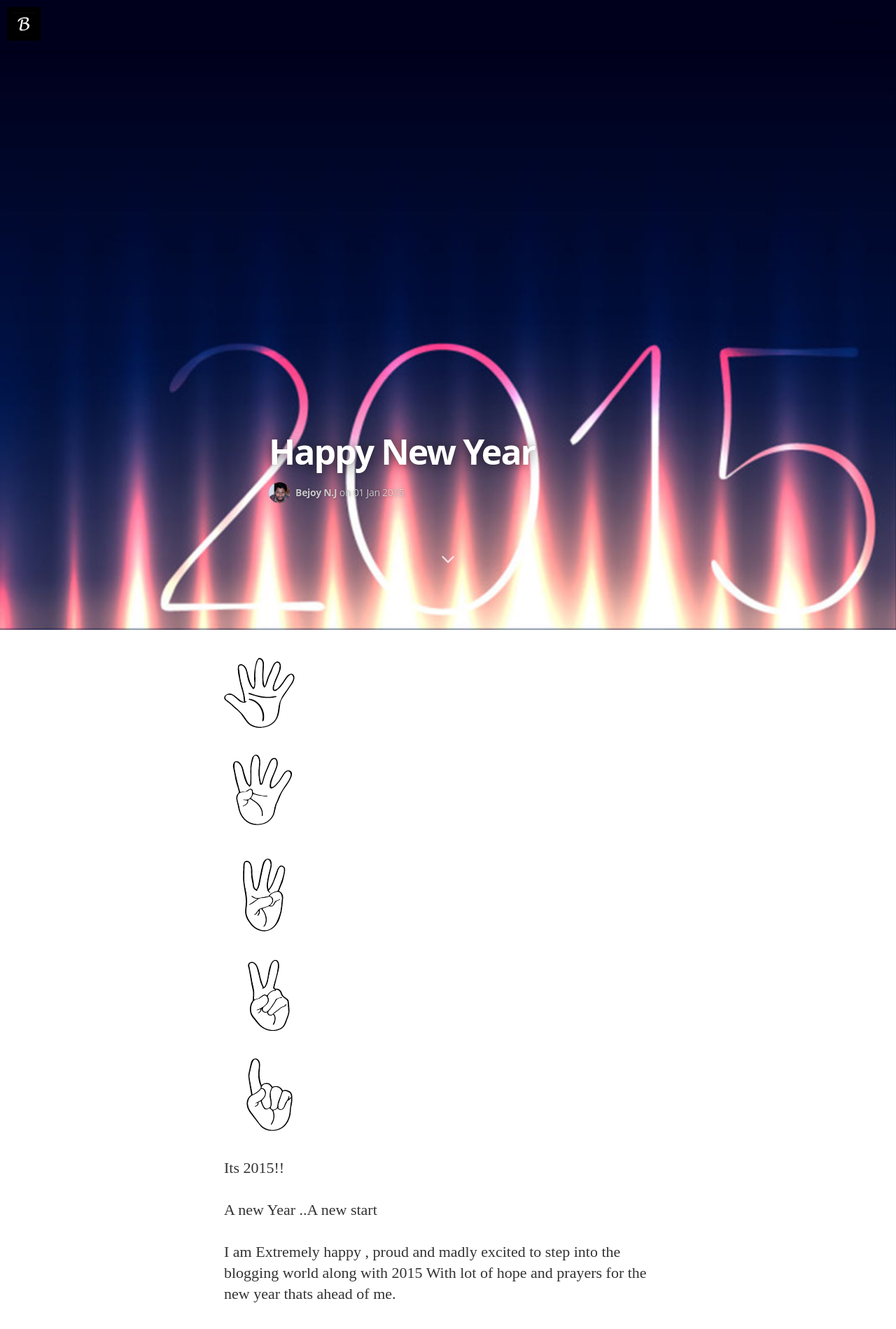
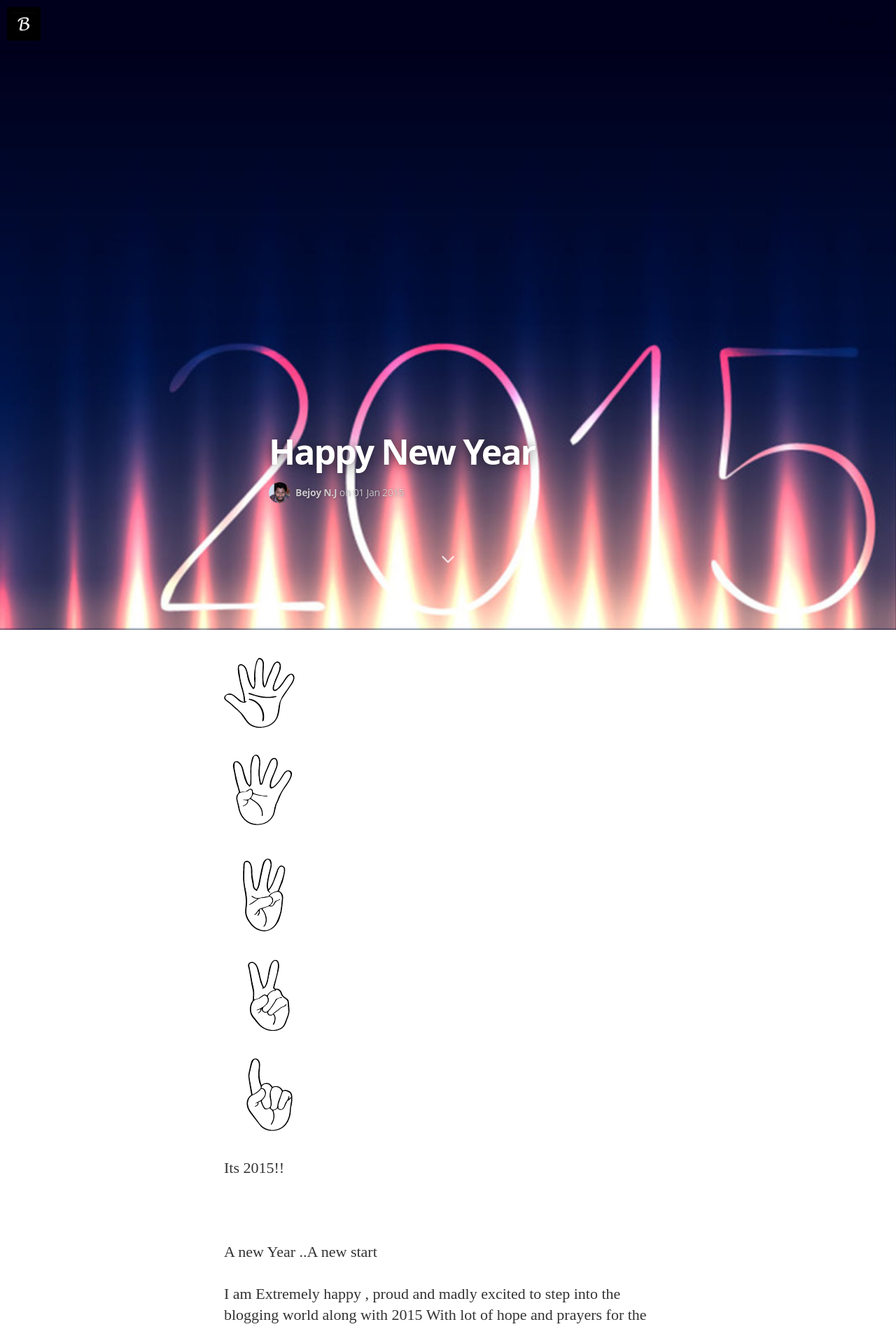
Before and after one commit to Bejoynj/bejoynj.github.io, a Jekyll site: the page built from _posts/2015-01-01-Happy-New-Year.markdown, in a window 1280 px wide. Shown: the top 1899 px of the page at 70% size. Built offline with Jekyll 4.4.1, drawn with Linux system fonts in a browser that asks for light colours; nearby versions of some CDN libraries; some web fonts are replaced; Markdown is read by kramdown in place of the engine named in the settings.

Commit message:
happy new year

```diff
--- a/_posts/2015-01-01-Happy-New-Year.markdown
+++ b/_posts/2015-01-01-Happy-New-Year.markdown
@@ -10,7 +10,7 @@ image: /assets/article_images/2015-01-01-happynewyear/main_banner_hny.jpg
 
 <p>
 Its 2015!!
-</p>
+</p><br/>
 <p>
 A new Year ..A new start
 </p>
```
